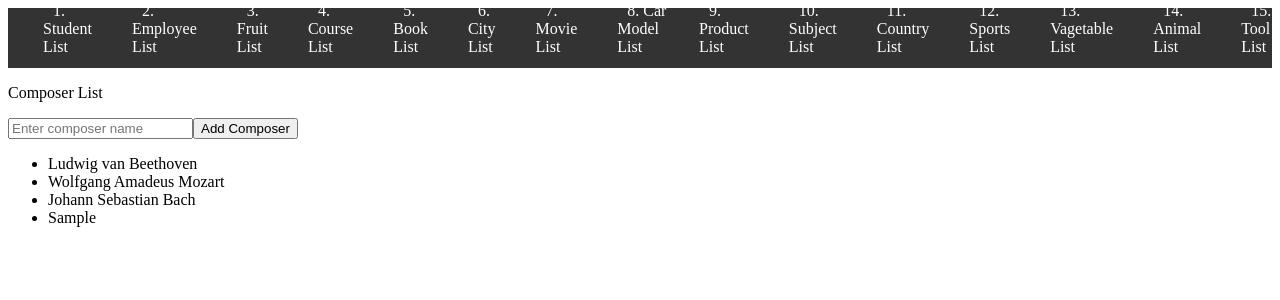
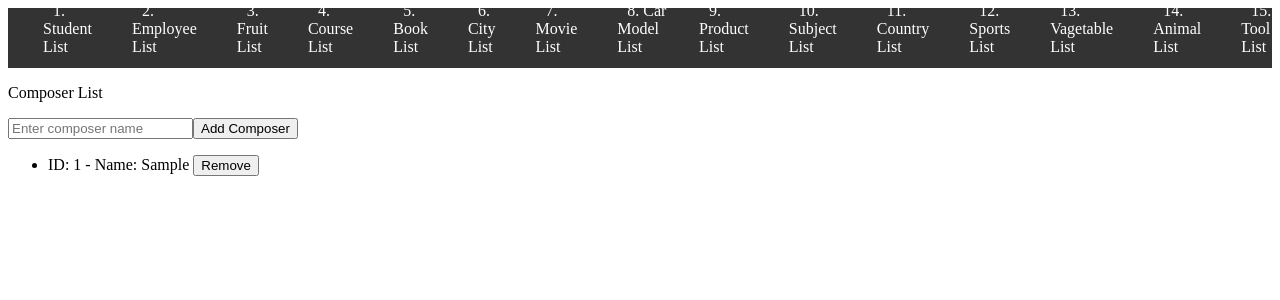
Before and after one commit to kaysie0919/AngularDataStructure, an Angular app: page /complist in a window 1280 px wide. Both pictures are taken after typing "Sample" into the empty fields and a click on the button "Add Composer". Shown: the top 300 px of the page. Built offline with nearby package versions, Linux system fonts and the light colour scheme.

Commit message:
Add composerlist service

```diff
--- a/src/app/components/composerlist/composerlist.component.html
+++ b/src/app/components/composerlist/composerlist.component.html
@@ -1,8 +1,10 @@
 <p>Composer List</p>
 <input type="text" [(ngModel)]="composer" placeholder="Enter composer name">
-
 <button (click)="addComposer()">Add Composer</button>
 
 <ul>
-  <li *ngFor="let composer of composerList">{{ composer }}</li>
+  <li *ngFor="let item of composerList">
+    ID: {{ item.id }} - Name: {{ item.name }}
+    <button (click)="removeComposer(item.id)">Remove</button>
+  </li>
 </ul>
--- a/src/app/components/composerlist/composerlist.component.ts
+++ b/src/app/components/composerlist/composerlist.component.ts
@@ -1,19 +1,36 @@
 import { Component } from '@angular/core';
+import { ComposerlistService } from '../services/composerlist.service';
+import { Composer } from '../interface/composerlist';
 
 @Component({
   selector: 'app-composerlist',
   templateUrl: './composerlist.component.html',
-  styleUrl: './composerlist.component.css'
+  styleUrls: ['./composerlist.component.css']
 })
 export class ComposerlistComponent {
   composer: string = '';
-  composerList: string[] = ['Ludwig van Beethoven', 'Wolfgang Amadeus Mozart', 'Johann Sebastian Bach'];
+  composerList: Composer[] = [];
+  nextId: number = 1;
+
+  constructor(private composerService: ComposerlistService) {
+    this.composerList = this.composerService.getComposerList();
+  }
 
   addComposer() {
     if (this.composer.trim()) {
-      this.composerList.push(this.composer.trim());
+      const newComposer: Composer = { id: this.nextId++, name: this.composer.trim() };
+      this.composerService.addComposer(newComposer);
+      this.updateComposerList();
       this.composer = '';
     }
   }
 
+  removeComposer(id: number) {
+    this.composerService.removeComposer(id);
+    this.updateComposerList();
+  }
+
+  private updateComposerList() {
+    this.composerList = this.composerService.getComposerList();
+  }
 }
--- /dev/null
+++ b/src/app/components/interface/composerlist.ts
@@ -0,0 +1,4 @@
+export interface Composer {
+    id: number;
+    name: string;
+  }
--- /dev/null
+++ b/src/app/components/services/composerlist.service.ts
@@ -0,0 +1,21 @@
+import { Injectable } from '@angular/core';
+import { Composer } from '../interface/composerlist';
+
+@Injectable({
+  providedIn: 'root'
+})
+export class ComposerlistService {
+  private composerList: Composer[] = [];
+
+  getComposerList(): Composer[] {
+    return this.composerList;
+  }
+
+  addComposer(composer: Composer): void {
+    this.composerList.push(composer);
+  }
+
+  removeComposer(id: number): void {
+    this.composerList = this.composerList.filter(composer => composer.id !== id);
+  }
+}
```
Also changed, not shown: 1 other file (tests, documents, lock files or other folders).
